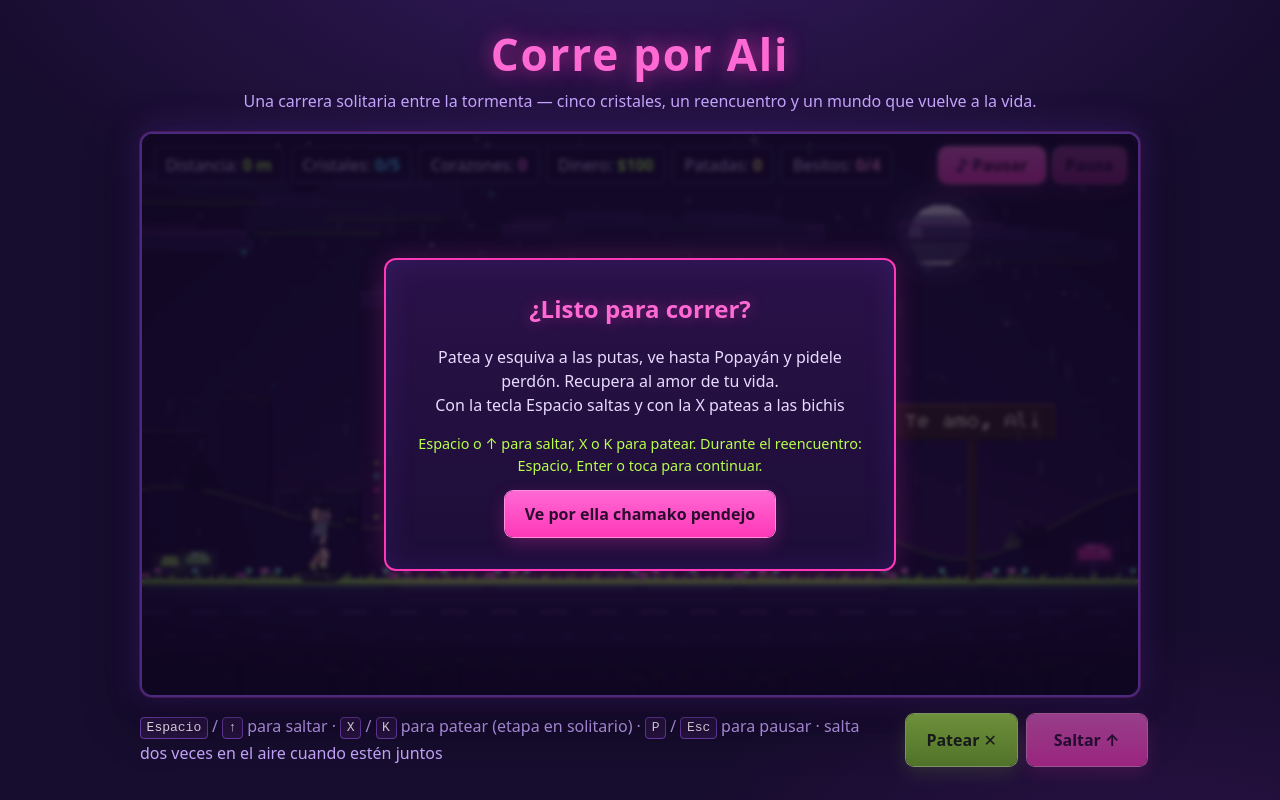
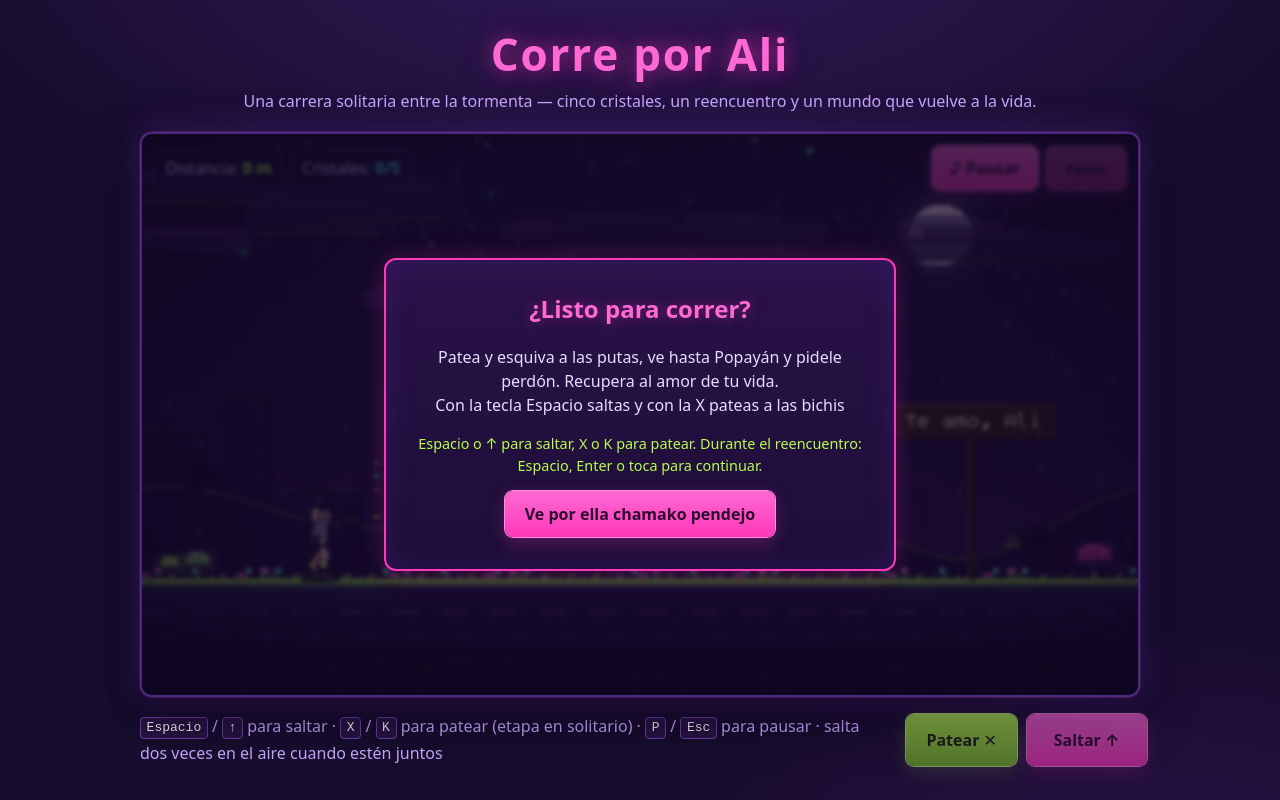
Before and after one commit to devdevsamuel/project-ali, a website built with Vite: page index.html in a window 1280 px wide. Built offline with nearby package versions, Linux system fonts and the light colour scheme; animation ran at ten frames a second.

Commit message:
Clean up HUD, increase solo kickable rivals, unify pause behavior
- Remove the money, hearts and kicks counters from the visible HUD; keep the
  underlying life, damage and kicking systems intact. Reorganise the HUD so
  it stays clean and the chips wrap on small screens.
- Show the Besitos counter only after the reunion completes (couple-running),
  using the couple flag as the single source of truth; hide it on a new run.
- Increase kickable rival frequency in the solo stage (tighter, configurable
  reaction-time gap) while keeping the couple stage's original spacing.
- Make the pause button compact (min 44 px touch target) and keep all pause
  entry points (button, P/Esc, tab hidden) routed through the one
  pause/resume mechanism that also holds/resumes the background music.
- Add SOLO/COUPLE_HAZARD_REACTION_* constants to config.js.

```diff
--- a/index.html
+++ b/index.html
@@ -19,10 +19,7 @@
             <div class="hud-stats">
               <span>Distancia: <strong id="distance">0 m</strong></span>
               <span class="hud-crystals">Cristales: <strong id="crystals">0/5</strong></span>
-              <span class="hud-hearts">Corazones: <strong id="hearts">0</strong></span>
-              <span class="hud-money">Dinero: <strong id="money">$100</strong></span>
-              <span class="hud-kicks">Patadas: <strong id="kickCount">0</strong></span>
-              <span class="hud-kisses">Besitos: <strong id="kisses">0/4</strong></span>
+              <span class="hud-kisses" id="kissesChip" hidden>Besitos: <strong id="kisses">0/4</strong></span>
               <span class="hud-lives" id="livesChip" hidden>Vidas: <strong id="lives"></strong></span>
             </div>
             <div class="hud-actions">
--- a/src/game/Game.js
+++ b/src/game/Game.js
@@ -40,6 +40,8 @@ import {
   ROBBER_FIRST_DELAY,
   STARTING_MONEY, ROBBED_MONEY,
   RAIN_INTENSITY_PER_CRYSTAL, RAIN_MAX_INTENSITY,
+  SOLO_HAZARD_REACTION_MIN, SOLO_HAZARD_REACTION_RANGE,
+  COUPLE_HAZARD_REACTION_MIN, COUPLE_HAZARD_REACTION_RANGE,
 } from './config.js';
 
 export { GAME_WIDTH, GAME_HEIGHT };
@@ -1468,8 +1470,12 @@ export class Game {
   }
 
   getNextHazardGap() {
-    const minimumReactionTime = 1.05;
-    return this.speed * (minimumReactionTime + Math.random() * 0.6);
+    // Solo running has more kickable rivals and a tighter cadence; the couple
+    // stage keeps the original, readable spacing for the street props.
+    if (!this.couple) {
+      return this.speed * (SOLO_HAZARD_REACTION_MIN + Math.random() * SOLO_HAZARD_REACTION_RANGE);
+    }
+    return this.speed * (COUPLE_HAZARD_REACTION_MIN + Math.random() * COUPLE_HAZARD_REACTION_RANGE);
   }
 
   get progress() {
--- a/src/game/config.js
+++ b/src/game/config.js
@@ -126,6 +126,13 @@ export const ALI_THINK_SECONDS = 2.6;
 // crystal.
 export const AWAKEN_SECONDS = 6;
 
+// Obstacle spacing. Solo running has more kickable rivals and a tighter
+// cadence; the couple stage keeps the original, readable spacing.
+export const SOLO_HAZARD_REACTION_MIN = 0.75;
+export const SOLO_HAZARD_REACTION_RANGE = 0.3;
+export const COUPLE_HAZARD_REACTION_MIN = 1.05;
+export const COUPLE_HAZARD_REACTION_RANGE = 0.6;
+
 // Distance over which the background lighting/color gradually evolves.
 export const PROGRESS_DISTANCE = 500;
 
--- a/src/main.js
+++ b/src/main.js
@@ -5,10 +5,8 @@ import { KISSES_REQUIRED_FOR_BABY, CRYSTAL_COUNT } from './game/config.js';
 const elements = {
   canvas: document.querySelector('#gameCanvas'),
   distance: document.querySelector('#distance'),
-  hearts: document.querySelector('#hearts'),
   crystals: document.querySelector('#crystals'),
-  money: document.querySelector('#money'),
-  kickCount: document.querySelector('#kickCount'),
+  kissesChip: document.querySelector('#kissesChip'),
   kisses: document.querySelector('#kisses'),
   livesChip: document.querySelector('#livesChip'),
   lives: document.querySelector('#lives'),
@@ -62,6 +60,12 @@ function updateScreen(state) {
   // The kick belongs to the solo stage only.
   elements.kickButton.disabled = !(state === 'running' && !game.couple);
 
+  // The kisses counter only exists once the couple is actually running
+  // together; it stays hidden in the menu, the solo stage, the reunion and
+  // every terminal state. Use the couple flag (not the running state) so it
+  // stays visible while paused, matching the life chip's behaviour.
+  elements.kissesChip.hidden = !game.couple;
+
   if (state === 'gameover') {
     elements.finalDistance.textContent = `${Math.floor(game.distance)} m`;
     elements.status.textContent = `Fin de la carrera en ${Math.floor(game.distance)} metros.`;
@@ -94,19 +98,8 @@ const game = new Game(elements.canvas, {
   onDistanceChange: (distance) => {
     elements.distance.textContent = `${distance} m`;
   },
-  onHeartsChange: (hearts) => {
-    elements.hearts.textContent = `${hearts}`;
-  },
   onCrystalsChange: (count) => {
     elements.crystals.textContent = `${count}/${CRYSTAL_COUNT}`;
-  },
-  onMoneyChange: (money) => {
-    // The balance turns red once the thief has taken the money.
-    elements.money.textContent = money < 0 ? `-$${Math.abs(money)}` : `$${money}`;
-    elements.money.classList.toggle('is-debt', money < 0);
-  },
-  onKickCountChange: (count) => {
-    elements.kickCount.textContent = `${count}`;
   },
   onKissCountChange: (count) => {
     // The counter reads x/KISSES_REQUIRED_FOR_BABY; extra kisses after the
--- a/src/style.css
+++ b/src/style.css
@@ -427,3 +427,11 @@ kbd {
     animation: none !important;
   }
 }
+
+/* Compact, unified pause control: smaller on screen, still a safe tap target. */
+#pauseButton {
+  min-width: 5rem;
+  min-height: 44px;
+  padding: 0.3rem 0.6rem;
+  font-size: 0.85rem;
+}
```
